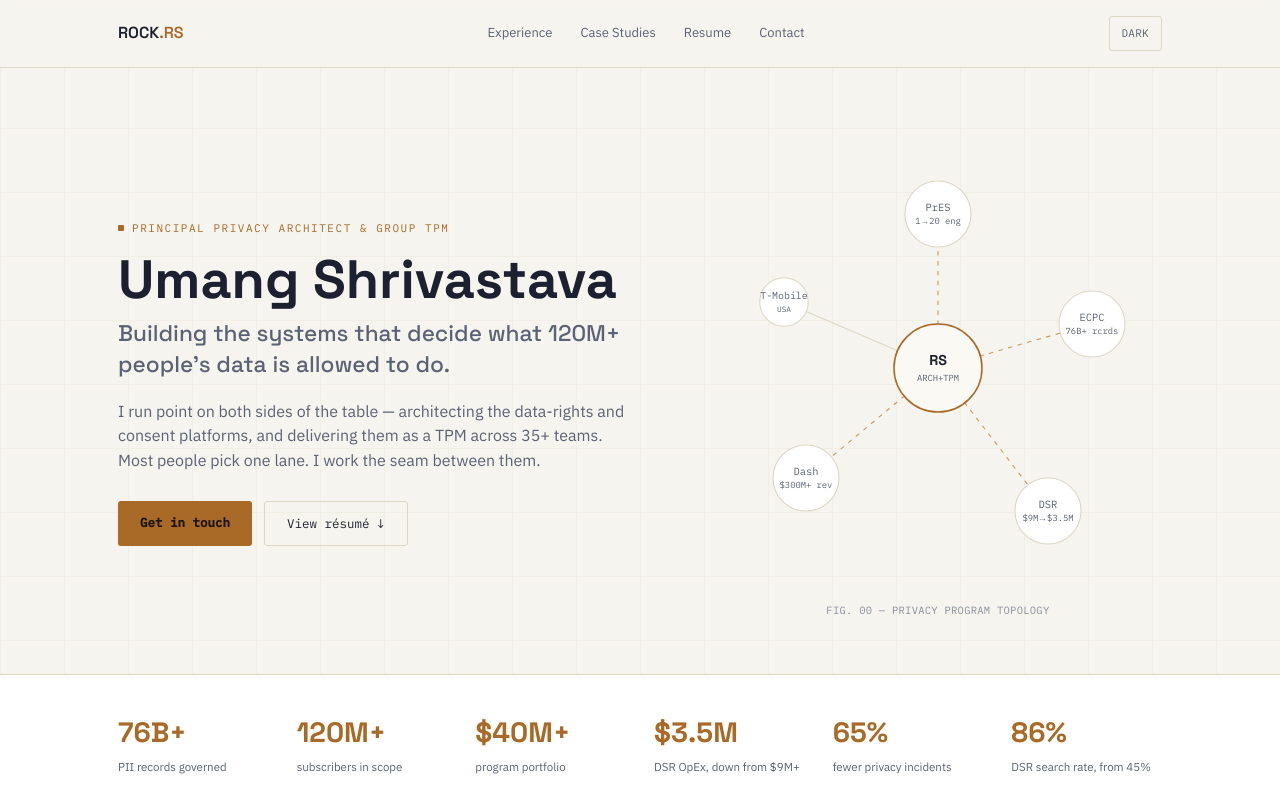
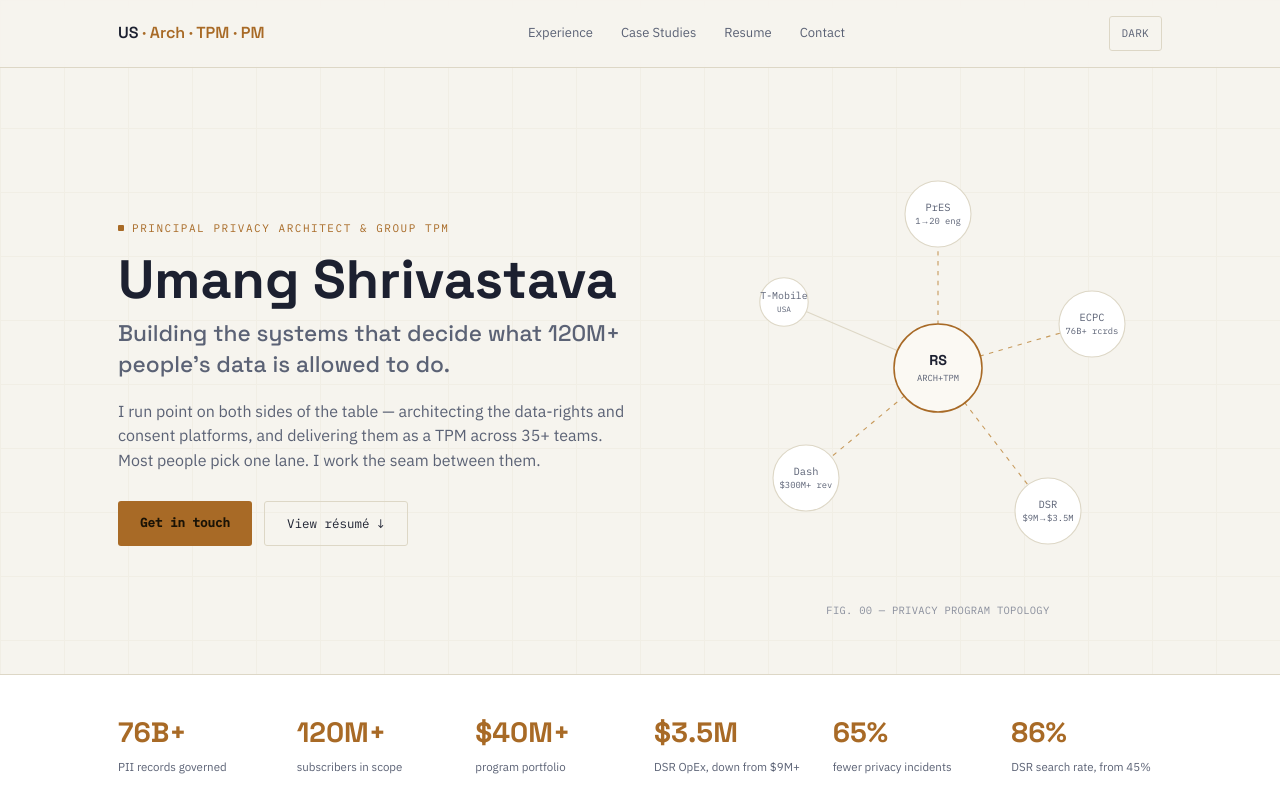
Before and after one commit to rhapsody7712-beep/umang-shrivastava, a Next.js app: page / in a window 1280 px wide. Shown: the top 800 px of the page. Built offline with nearby package versions, Linux system fonts and the light colour scheme.

Commit message:
Update nav logo to US · Arch · TPM · PM

```diff
--- a/src/components/Nav.tsx
+++ b/src/components/Nav.tsx
@@ -14,7 +14,7 @@ export function Nav() {
     <header className="sticky top-0 z-50 backdrop-blur border-b border-line bg-bg/85">
       <div className="max-w-[1100px] mx-auto px-7 py-4 flex items-center justify-between">
         <Link href="/" className="font-display font-semibold text-[16px]">
-          {site.shortName.toUpperCase()}<span className="text-accent">.RS</span>
+          {site.navMark.monogram}<span className="text-accent"> · {site.navMark.suffix}</span>
         </Link>
         <nav className="hidden sm:flex items-center gap-7 text-[13px] text-muted">
           {links.map((l) => (
--- a/src/content/site.ts
+++ b/src/content/site.ts
@@ -4,6 +4,7 @@
 export const site = {
   name: "Umang Shrivastava",
   shortName: "Rock",
+  navMark: { monogram: "US", suffix: "Arch · TPM · PM" },
   role: "Principal Privacy Architect & Group TPM",
   org: "T-Mobile USA",
   tagline:
```
